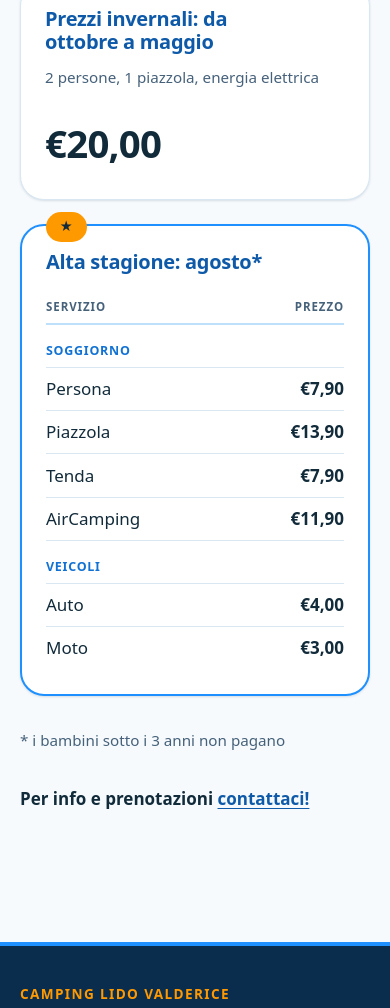
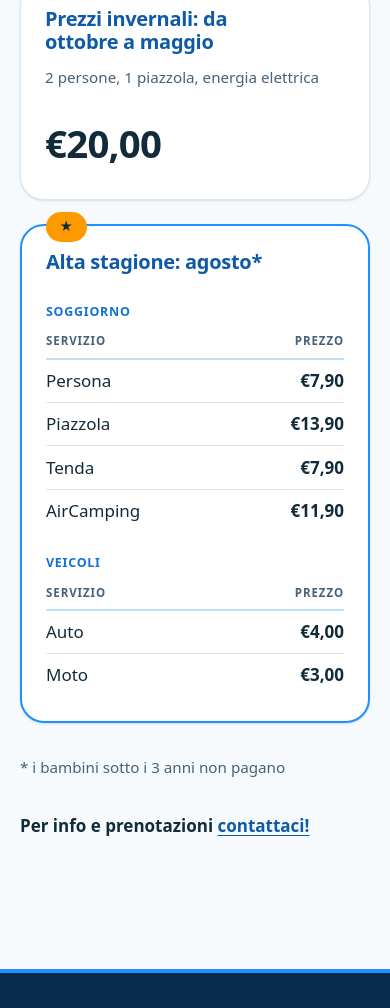
Before and after one commit to AnnamariaGan/camping_lido_valderice_website, an Astro site: page /it/prezzi in a window 390 px wide. Shown: the part 912-1920 px from the top of the page. Built offline with nearby package versions, Linux system fonts and the light colour scheme; Astro itself is replaced by a stand-in of ours.

Commit message:
feat: restructure prices page into a full-width schematic panel
- alta stagione panel spans the whole grid; stay and vehicle tables sit
  side by side (stacked on mobile) instead of one tall grouped list
- group titles become table headings; row semantics unchanged

```diff
--- a/src/pages/[lang]/prezzi.astro
+++ b/src/pages/[lang]/prezzi.astro
@@ -37,9 +37,12 @@ const u = ui[lang];
           ))
         }
 
-        <section class="price-card featured">
+<section class="price-card featured price-full">
           <span class="badge">★</span>
           <h2>{u.prezzi.highSeason.title}</h2>
+          <div class="price-tables">
+            <div class="price-table">
+              <h3>{u.prezzi.highSeason.stayGroup}</h3>
               <table>
                 <thead>
                   <tr>
@@ -48,9 +51,6 @@ const u = ui[lang];
                   </tr>
                 </thead>
                 <tbody>
-              <tr class="group-row">
-                <th colspan="2" scope="colgroup">{u.prezzi.highSeason.stayGroup}</th>
-              </tr>
                   {
                     u.prezzi.highSeason.stay.map(([label, price]) => (
                       <tr>
@@ -59,9 +59,19 @@ const u = ui[lang];
                       </tr>
                     ))
                   }
-              <tr class="group-row">
-                <th colspan="2" scope="colgroup">{u.prezzi.highSeason.vehiclesGroup}</th>
+                </tbody>
+              </table>
+            </div>
+            <div class="price-table">
+              <h3>{u.prezzi.highSeason.vehiclesGroup}</h3>
+              <table>
+                <thead>
+                  <tr>
+                    <th scope="col">{u.prezzi.highSeason.service}</th>
+                    <th scope="col">{u.prezzi.highSeason.price}</th>
                   </tr>
+                </thead>
+                <tbody>
                   {
                     u.prezzi.highSeason.vehicles.map(([label, price]) => (
                       <tr>
@@ -72,6 +82,8 @@ const u = ui[lang];
                   }
                 </tbody>
               </table>
+            </div>
+          </div>
         </section>
       </div>
 
--- a/src/styles/global.css
+++ b/src/styles/global.css
@@ -809,15 +809,24 @@ a:hover {
   text-align: right;
 }
 
-.price-card .group-row th {
+.price-card.price-full {
+  grid-column: 1 / -1;
+}
+
+.price-tables {
+  display: grid;
+  gap: 1.5rem 3rem;
+  grid-template-columns: repeat(auto-fit, minmax(min(14rem, 100%), 1fr));
+  margin-top: 1.25rem;
+}
+
+.price-table h3 {
   font-size: 0.78rem;
   font-weight: 700;
   text-transform: uppercase;
   letter-spacing: 0.06em;
   color: var(--sea-600);
-  text-align: left;
-  padding: 1rem 0 0.3rem;
-  border-bottom: 1px solid var(--line);
+  margin: 0 0 0.55rem;
 }
 
 .price-card td {
```
Lines whose indentation alone changed are shown as unchanged.
